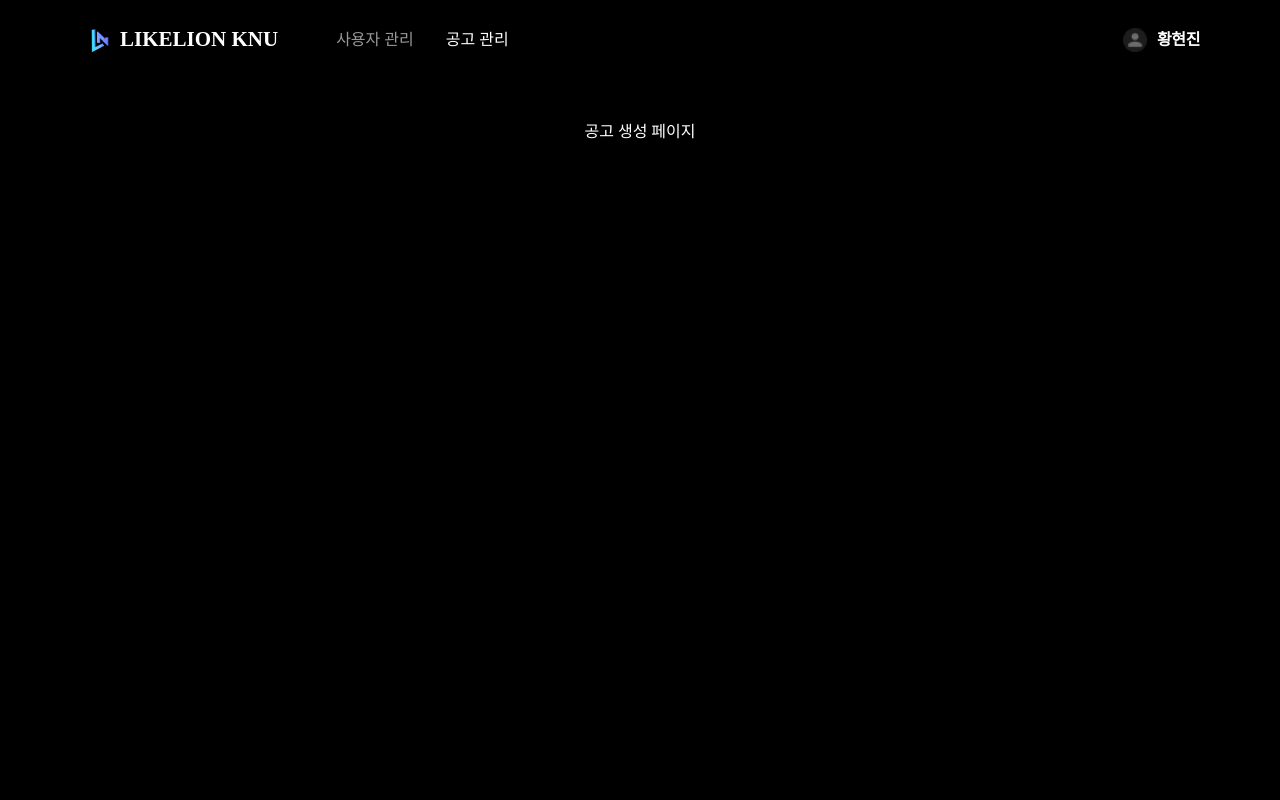
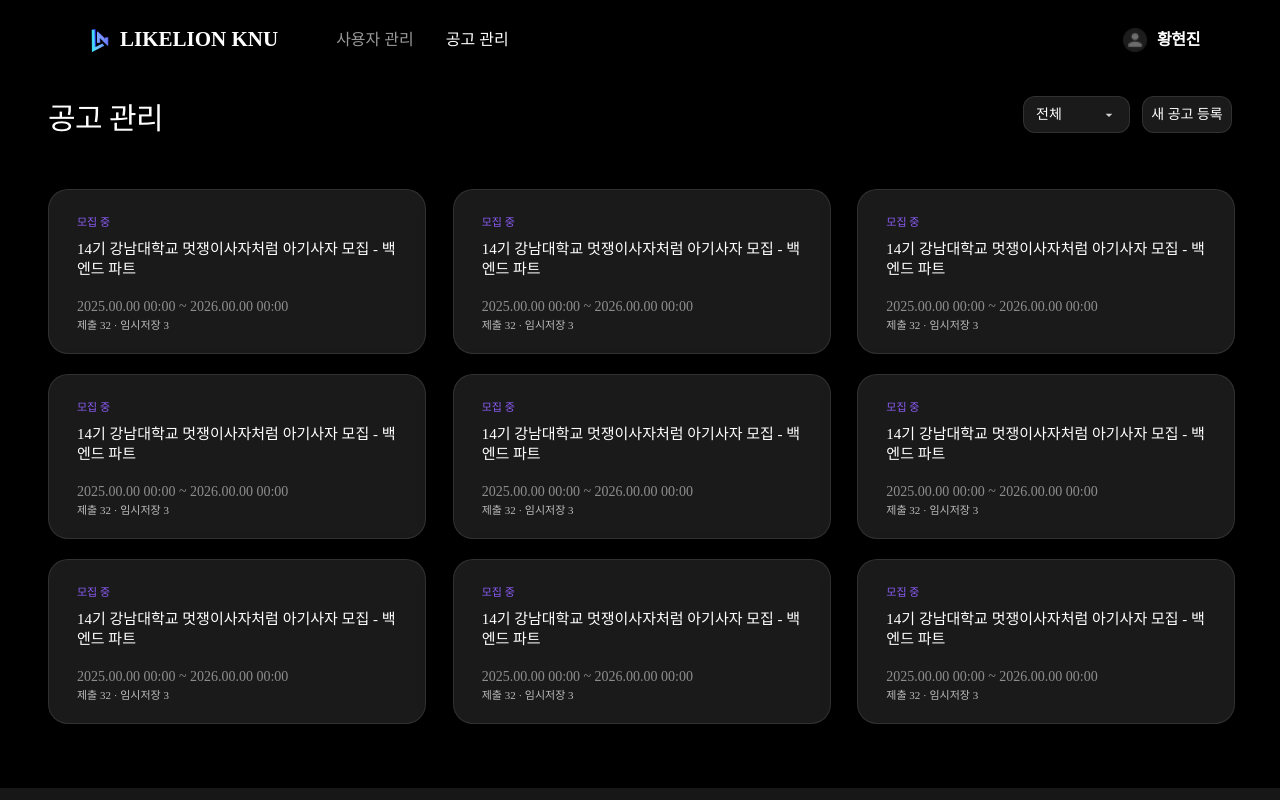
Before and after one commit to likelionknu/apply-page-admin, a React (Vite) app: page /admin/announcements in a window 1280 px wide. Shown: the top 800 px of the page. Built offline with nearby package versions, Linux system fonts and the light colour scheme.

Commit message:
AdminAnnouncementCreatePage

```diff
--- a/src/features/announce/pages/AdminAnnouncementCreatePage.tsx
+++ b/src/features/announce/pages/AdminAnnouncementCreatePage.tsx
@@ -1,15 +1,185 @@
+import { useMemo, useState } from "react";
 import Footer from "../../../shared/components/Footer";
 import Header from "../../../shared/components/Header";
 
+type Filter = "전체" | "예정" | "모집 중" | "종료";
+
+type Announcement = {
+  id: string;
+  status: "모집 중" | "종료";
+  title: string;
+  period: string;
+  stats: string;
+};
+
+const MOCK: Announcement[] = Array.from({ length: 9 }).map((_, i) => ({
+  id: `a-${i + 1}`,
+  status: "모집 중",
+  title: "14기 강남대학교 멋쟁이사자처럼 아기사자 모집 - 백엔드 파트",
+  period: "2025.00.00 00:00 ~ 2026.00.00 00:00",
+  stats: "제출 32 · 임시저장 3",
+}));
+
 function AdminAnnouncementCreatePage() {
+  const [filter, setFilter] = useState<Filter>("전체");
+  const [open, setOpen] = useState(false);
+
+  const filtered = useMemo(() => {
+    if (filter === "전체") return MOCK;
+    if (filter === "모집 중") return MOCK.filter((x) => x.status === "모집 중");
+    if (filter === "종료") return MOCK.filter((x) => x.status === "종료");
+    return MOCK;
+  }, [filter]);
+
   return (
     <div className="bg-black1 text-white1 flex w-full flex-col">
       <Header />
-      <div className="mx-auto mt-30 flex min-h-screen w-full max-w-360 flex-col items-center gap-6">
-        공고 생성 페이지
-      </div>
+
+      <main className="w-full grow">
+        <div className="mx-auto w-full max-w-[1440px] px-12 pt-24 pb-16">
+          <div className="flex justify-center">
+            <div className="flex w-[1194px] items-start justify-between">
+              <h1 className="text-[30px] font-normal tracking-[-0.02em]">
+                공고 관리
+              </h1>
+
+              <div className="flex items-center gap-3">
+              <div className="relative">
+                <button
+                  type="button"
+                  onClick={() => setOpen((v) => !v)}
+                  className={[
+                    "h-[37px] w-[107px] rounded-[12px]",
+                    "bg-white/10 text-white",
+                    "px-3 text-[14px] font-normal",
+                    "flex items-center justify-between",
+                    "border border-white/10",
+                  ].join(" ")}
+                >
+                  <span>{filter}</span>
+                  <svg
+                    width="16"
+                    height="16"
+                    viewBox="0 0 24 24"
+                    className="opacity-80"
+                    aria-hidden="true"
+                  >
+                    <path
+                      fill="currentColor"
+                      d="M7 10l5 5 5-5H7z"
+                    />
+                  </svg>
+                </button>
+
+                {open && (
+                  <>
+                    <button
+                      type="button"
+                      className="fixed inset-0 z-40 cursor-default"
+                      onClick={() => setOpen(false)}
+                      aria-label="close"
+                    />
+                    <div
+                      className={[
+                        "absolute right-0 mt-2 z-50",
+                        "w-[107px] rounded-[12px]",
+                        "bg-[#1d1d1d]/90 backdrop-blur-md",
+                        "border border-white/10 shadow-[0_12px_40px_rgba(0,0,0,0.55)]",
+                        "overflow-hidden",
+                      ].join(" ")}
+                    >
+                      {(["전체", "예정", "모집 중", "종료"] as Filter[]).map(
+                        (v) => {
+                          const active = v === filter;
+                          return (
+                            <button
+                              key={v}
+                              type="button"
+                              onClick={() => {
+                                setFilter(v);
+                                setOpen(false);
+                              }}
+                              className={[
+                                "w-full px-3 py-2 text-left text-[14px] font-normal",
+                                active ? "text-white" : "text-white/60",
+                                "hover:bg-white/5",
+                              ].join(" ")}
+                            >
+                              {v}
+                            </button>
+                          );
+                        }
+                      )}
+                    </div>
+                  </>
+                )}
+              </div>
+
+              <button
+                type="button"
+                className={[
+                  "h-[37px] w-[90px] rounded-[12px]",
+                  "bg-white/10 text-white",
+                  "text-[14px] font-normal",
+                  "border border-white/10",
+                ].join(" ")}
+              >
+                새 공고 등록
+              </button>
+              </div>
+            </div>
+          </div>
+
+          <div className="mt-12 flex justify-center">
+            <section
+              className="w-[1194px] h-[535px]"
+              aria-label="공고 목록"
+            >
+              <div
+                className={[
+                  "grid",
+                  "grid-cols-3",
+                  "gap-x-[30px] gap-y-[20px]",
+                ].join(" ")}
+              >
+                {filtered.slice(0, 9).map((item) => (
+                  <article
+                    key={item.id}
+                    className={[
+                      "w-[378px] h-[165px] rounded-[20px]",
+                      "bg-white/10",
+                      "border border-white/10",
+                      "shadow-[0_10px_30px_rgba(0,0,0,0.55)]",
+                      "px-7 py-6",
+                      "flex flex-col",
+                    ].join(" ")}
+                  >
+                    <div className="text-[11px] font-normal text-[#8B5CF6]">
+                      {item.status}
+                    </div>
+
+                    <div className="mt-2 text-[15px] font-normal leading-snug">
+                      {item.title}
+                    </div>
+
+                    <div className="mt-4 text-[14px] font-normal text-white/50">
+                      {item.period}
+                    </div>
+
+                    <div className="mt-auto text-[11px] font-normal text-white/70">
+                      {item.stats}
+                    </div>
+                  </article>
+                ))}
+              </div>
+            </section>
+          </div>
+        </div>
+      </main>
+
       <Footer />
     </div>
   );
 }
+
 export default AdminAnnouncementCreatePage;
--- a/src/routes/AppRouters.tsx
+++ b/src/routes/AppRouters.tsx
@@ -1,7 +1,7 @@
 import { BrowserRouter, Route, Routes } from "react-router-dom";
 import AdminLoginPage from "../features/main/pages/AdminLoginPage";
 import AdminUserDashboardPage from "../features/userlist/pages/AdminUserDashboardPage";
-import AdminAnnouncementPage from "../features/announce/pages/AdminAnnouncementPage";
+import AdminAnnouncementCreatePage from "../features/announce/pages/AdminAnnouncementCreatePage";
 
 function AppRouter() {
   return (
@@ -13,7 +13,7 @@ function AppRouter() {
         />
         <Route
           path="/admin/announcements"
-          element={<AdminAnnouncementPage />}
+          element={<AdminAnnouncementCreatePage />}
         />
         <Route path="*" element={<AdminLoginPage />} />
       </Routes>
```
